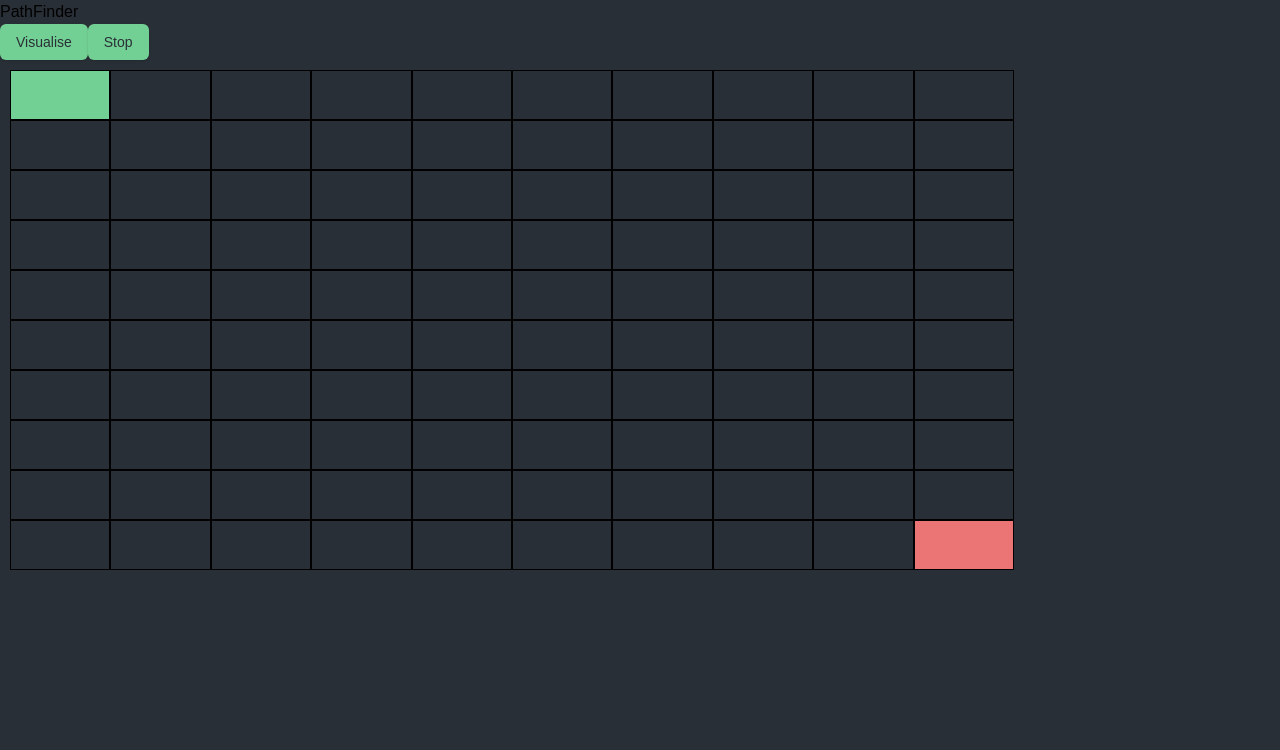
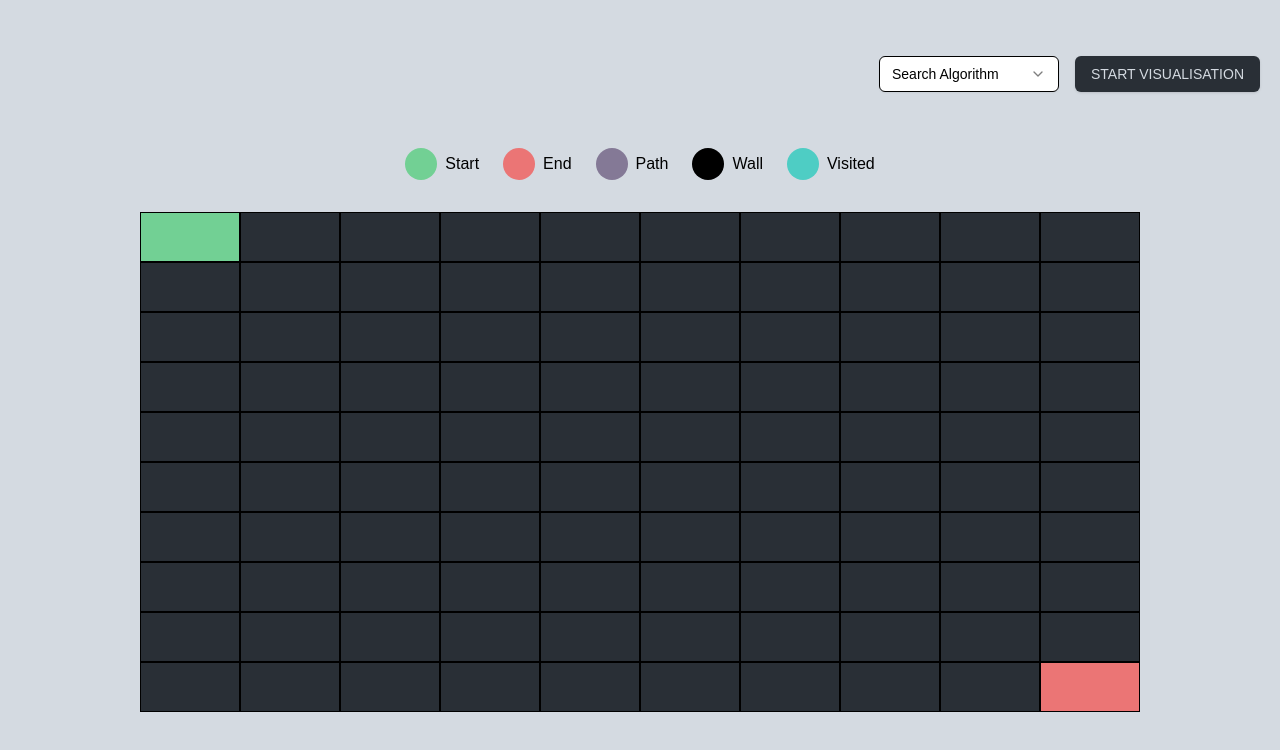
Before and after one commit to ChantelleKerr/algorithm-visualiser, a Next.js app: page /pathfinder in a window 1280 px wide. Shown: the top 750 px of the page. Built offline with nearby package versions, Linux system fonts and the light colour scheme.

Commit message:
Add control panel

```diff
--- a/app/globals.css
+++ b/app/globals.css
@@ -9,10 +9,10 @@
 
 @layer base {
   :root {
-    --background: #292f36;
+    --background: #d4dae1;
     --foreground: 240 10% 3.9%;
-    --primary: #72d094;
-    --primary-foreground: #292f36;
+    --primary: #292f36;
+    --primary-foreground: #d4dae1;
     --secondary: 240 4.8% 95.9%;
     --secondary-foreground: 240 5.9% 10%;
     --muted: 240 4.8% 95.9%;
@@ -24,14 +24,14 @@
     --destructive-foreground: #000;
   }
   .dark {
-    --background: 240 10% 3.9%;
+    --background: #d4dae1;
     --foreground: 0 0% 98%;
     --card: 240 10% 3.9%;
     --card-foreground: 0 0% 98%;
     --popover: 240 10% 3.9%;
     --popover-foreground: 0 0% 98%;
-    --primary: #72d094;
-    --primary-foreground: #292f36;
+    --primary: #292f36;
+    --primary-foreground: #d4dae1;
     --secondary: 240 3.7% 15.9%;
     --secondary-foreground: 0 0% 98%;
     --muted: 240 3.7% 15.9%;
--- a/app/layout.tsx
+++ b/app/layout.tsx
@@ -27,7 +27,7 @@
       <body
         className={`${geistSans.variable} ${geistMono.variable} antialiased`}
       >
-        {children}
+        <div className="px-5">{children}</div>
       </body>
     </html>
   );
--- a/app/pathfinder/page.tsx
+++ b/app/pathfinder/page.tsx
@@ -1,9 +1,23 @@
+"use client";
 import Grid from "@/components/Grid/Grid";
+import ControlPanel from "@/components/ControlPanel/ControlPanel";
+import NodePanel from "@/components/ControlPanel/NodePanel";
+import useGrid from "@/hooks/UseGrid";
+import { useEffect } from "react";
 
 const PathFinder = () => {
+  const { createGrid, grid, setGrid, ROWS, COLS } = useGrid();
+
+  useEffect(() => {
+    if (grid.length === 0) {
+      createGrid();
+    }
+  }, []);
   return (
     <>
-      <Grid />
+      <ControlPanel grid={grid} setGrid={setGrid} rows={ROWS} cols={COLS} />
+      <NodePanel />
+      <Grid grid={grid} rows={ROWS} cols={COLS} />
     </>
   );
 };
--- /dev/null
+++ b/components/ControlPanel/ControlPanel.tsx
@@ -0,0 +1,40 @@
+"use client";
+import { Button } from "@/components/ui/button";
+import {
+  Select,
+  SelectContent,
+  SelectItem,
+  SelectTrigger,
+  SelectValue,
+} from "@/components/ui/select";
+import { BFS } from "@/algorithms/pathfinder/bfs";
+import { Node } from "@/types/types";
+
+interface Props {
+  grid: Node[][];
+  setGrid: React.Dispatch<React.SetStateAction<Node[][]>>;
+  rows: number;
+  cols: number;
+}
+const ControlPanel = ({ grid, setGrid, rows, cols }: Props) => {
+  const visualiseAlgorithm = () => {
+    BFS(grid, grid[0][0], setGrid, rows, cols);
+  };
+
+  return (
+    <div className="flex w-full py-14 justify-end gap-4">
+      <Select>
+        <SelectTrigger className="w-[180px]">
+          <SelectValue placeholder="Search Algorithm" />
+        </SelectTrigger>
+        <SelectContent>
+          <SelectItem value="BFS">BFS</SelectItem>
+          <SelectItem value="DFS">DFS -- Coming Soon</SelectItem>
+        </SelectContent>
+      </Select>
+      <Button onClick={visualiseAlgorithm}>START VISUALISATION</Button>
+    </div>
+  );
+};
+
+export default ControlPanel;
--- /dev/null
+++ b/components/ControlPanel/NodePanel.tsx
@@ -0,0 +1,34 @@
+const NodePanelItem = ({
+  colour,
+  label,
+}: {
+  colour: string;
+  label: string;
+}) => {
+  return (
+    <li className="flex items-center gap-2">
+      <div className={`rounded-full w-8 h-8 ${colour}`} />
+      <span>{label}</span>
+    </li>
+  );
+};
+
+const NodePanel = () => {
+  const nodeTypes = [
+    { colour: "bg-start", label: "Start" },
+    { colour: "bg-end", label: "End" },
+    { colour: "bg-path", label: "Path" },
+    { colour: "bg-wall", label: "Wall" },
+    { colour: "bg-visited", label: "Visited" },
+  ];
+
+  return (
+    <ul className="flex justify-center gap-6 mb-8">
+      {nodeTypes.map((node, index) => (
+        <NodePanelItem key={index} colour={node.colour} label={node.label} />
+      ))}
+    </ul>
+  );
+};
+
+export default NodePanel;
--- a/components/Grid/Grid.tsx
+++ b/components/Grid/Grid.tsx
@@ -1,45 +1,33 @@
 "use client";
-import useGrid from "@/hooks/UseGrid";
 import { GridContainer, GridItem } from "@/styles/Grid.styles";
-import { useEffect } from "react";
-import { Button } from "@/components/ui/button";
-import { BFS } from "@/algorithms/pathfinder/bfs";
+import { Node } from "@/types/types";
 
-const Grid = () => {
-  const { grid, setGrid, createGrid, ROWS, COLS } = useGrid();
+interface Props {
+  grid: Node[][];
+  rows: number;
+  cols: number;
+}
 
-  if (grid.length === 0) createGrid();
-
+const Grid = ({ grid, rows, cols }: Props) => {
   const handleNodeClick = (row: number, col: number) => {
     console.log(row, col);
   };
 
-  const visualiseAlgorith = () => {
-    BFS(grid, grid[0][0], setGrid, ROWS, COLS);
-  };
-
-  useEffect(() => {
-    if (grid.length === 0) {
-      createGrid();
-    }
-  }, []);
-
   return (
     <>
-      <h1>PathFinder</h1>
-      <Button onClick={visualiseAlgorith}>Visualise</Button>
-      <Button> Stop</Button>
-      <GridContainer rows={ROWS} cols={COLS}>
+      <div className="w-full h-full flex items-center justify-center">
+        <GridContainer rows={rows} cols={cols}>
           {grid.map((row, rowIndex) =>
             row.map((node, colIndex) => (
               <GridItem
                 key={`${rowIndex}-${colIndex}`}
                 nodetype={node.type}
                 nodestatus={node.status}
-            ></GridItem>
+              />
             ))
           )}
         </GridContainer>
+      </div>
     </>
   );
 };
--- /dev/null
+++ b/components/ui/select.tsx
@@ -0,0 +1,159 @@
+"use client";
+
+import * as React from "react";
+import * as SelectPrimitive from "@radix-ui/react-select";
+import { Check, ChevronDown, ChevronUp } from "lucide-react";
+
+import { cn } from "@/lib/utils";
+
+const Select = SelectPrimitive.Root;
+
+const SelectGroup = SelectPrimitive.Group;
+
+const SelectValue = SelectPrimitive.Value;
+
+const SelectTrigger = React.forwardRef<
+  React.ElementRef<typeof SelectPrimitive.Trigger>,
+  React.ComponentPropsWithoutRef<typeof SelectPrimitive.Trigger>
+>(({ className, children, ...props }, ref) => (
+  <SelectPrimitive.Trigger
+    ref={ref}
+    className={cn(
+      "flex h-9 w-full items-center justify-between whitespace-nowrap rounded-md border border-input bg-white px-3 py-2 text-sm shadow-sm ring-offset-background placeholder:text-muted-foreground focus:outline-none focus:ring-1 focus:ring-ring disabled:cursor-not-allowed disabled:opacity-50 [&>span]:line-clamp-1",
+      className
+    )}
+    {...props}
+  >
+    {children}
+    <SelectPrimitive.Icon asChild>
+      <ChevronDown className="h-4 w-4 opacity-50" />
+    </SelectPrimitive.Icon>
+  </SelectPrimitive.Trigger>
+));
+SelectTrigger.displayName = SelectPrimitive.Trigger.displayName;
+
+const SelectScrollUpButton = React.forwardRef<
+  React.ElementRef<typeof SelectPrimitive.ScrollUpButton>,
+  React.ComponentPropsWithoutRef<typeof SelectPrimitive.ScrollUpButton>
+>(({ className, ...props }, ref) => (
+  <SelectPrimitive.ScrollUpButton
+    ref={ref}
+    className={cn(
+      "flex cursor-default items-center justify-center py-1",
+      className
+    )}
+    {...props}
+  >
+    <ChevronUp className="h-4 w-4" />
+  </SelectPrimitive.ScrollUpButton>
+));
+SelectScrollUpButton.displayName = SelectPrimitive.ScrollUpButton.displayName;
+
+const SelectScrollDownButton = React.forwardRef<
+  React.ElementRef<typeof SelectPrimitive.ScrollDownButton>,
+  React.ComponentPropsWithoutRef<typeof SelectPrimitive.ScrollDownButton>
+>(({ className, ...props }, ref) => (
+  <SelectPrimitive.ScrollDownButton
+    ref={ref}
+    className={cn(
+      "flex cursor-default items-center justify-center py-1",
+      className
+    )}
+    {...props}
+  >
+    <ChevronDown className="h-4 w-4" />
+  </SelectPrimitive.ScrollDownButton>
+));
+SelectScrollDownButton.displayName =
+  SelectPrimitive.ScrollDownButton.displayName;
+
+const SelectContent = React.forwardRef<
+  React.ElementRef<typeof SelectPrimitive.Content>,
+  React.ComponentPropsWithoutRef<typeof SelectPrimitive.Content>
+>(({ className, children, position = "popper", ...props }, ref) => (
+  <SelectPrimitive.Portal>
+    <SelectPrimitive.Content
+      ref={ref}
+      className={cn(
+        "relative z-50 max-h-96 min-w-[8rem] overflow-hidden rounded-md border bg-white text-popover-foreground shadow-md data-[state=open]:animate-in data-[state=closed]:animate-out data-[state=closed]:fade-out-0 data-[state=open]:fade-in-0 data-[state=closed]:zoom-out-95 data-[state=open]:zoom-in-95 data-[side=bottom]:slide-in-from-top-2 data-[side=left]:slide-in-from-right-2 data-[side=right]:slide-in-from-left-2 data-[side=top]:slide-in-from-bottom-2",
+        position === "popper" &&
+          "data-[side=bottom]:translate-y-1 data-[side=left]:-translate-x-1 data-[side=right]:translate-x-1 data-[side=top]:-translate-y-1",
+        className
+      )}
+      position={position}
+      {...props}
+    >
+      <SelectScrollUpButton />
+      <SelectPrimitive.Viewport
+        className={cn(
+          "p-1",
+          position === "popper" &&
+            "h-[var(--radix-select-trigger-height)] w-full min-w-[var(--radix-select-trigger-width)]"
+        )}
+      >
+        {children}
+      </SelectPrimitive.Viewport>
+      <SelectScrollDownButton />
+    </SelectPrimitive.Content>
+  </SelectPrimitive.Portal>
+));
+SelectContent.displayName = SelectPrimitive.Content.displayName;
+
+const SelectLabel = React.forwardRef<
+  React.ElementRef<typeof SelectPrimitive.Label>,
+  React.ComponentPropsWithoutRef<typeof SelectPrimitive.Label>
+>(({ className, ...props }, ref) => (
+  <SelectPrimitive.Label
+    ref={ref}
+    className={cn("px-2 py-1.5 text-sm font-semibold", className)}
+    {...props}
+  />
+));
+SelectLabel.displayName = SelectPrimitive.Label.displayName;
+
+const SelectItem = React.forwardRef<
+  React.ElementRef<typeof SelectPrimitive.Item>,
+  React.ComponentPropsWithoutRef<typeof SelectPrimitive.Item>
+>(({ className, children, ...props }, ref) => (
+  <SelectPrimitive.Item
+    ref={ref}
+    className={cn(
+      "relative flex w-full cursor-default select-none items-center rounded-sm py-1.5 pl-2 pr-8 text-sm outline-none focus:bg-accent focus:text-accent-foreground data-[disabled]:pointer-events-none data-[disabled]:opacity-50",
+      className
+    )}
+    {...props}
+  >
+    <span className="absolute right-2 flex h-3.5 w-3.5 items-center justify-center">
+      <SelectPrimitive.ItemIndicator>
+        <Check className="h-4 w-4" />
+      </SelectPrimitive.ItemIndicator>
+    </span>
+    <SelectPrimitive.ItemText>{children}</SelectPrimitive.ItemText>
+  </SelectPrimitive.Item>
+));
+SelectItem.displayName = SelectPrimitive.Item.displayName;
+
+const SelectSeparator = React.forwardRef<
+  React.ElementRef<typeof SelectPrimitive.Separator>,
+  React.ComponentPropsWithoutRef<typeof SelectPrimitive.Separator>
+>(({ className, ...props }, ref) => (
+  <SelectPrimitive.Separator
+    ref={ref}
+    className={cn("-mx-1 my-1 h-px bg-muted", className)}
+    {...props}
+  />
+));
+SelectSeparator.displayName = SelectPrimitive.Separator.displayName;
+
+export {
+  Select,
+  SelectGroup,
+  SelectValue,
+  SelectTrigger,
+  SelectContent,
+  SelectLabel,
+  SelectItem,
+  SelectSeparator,
+  SelectScrollUpButton,
+  SelectScrollDownButton,
+};
--- a/hooks/UseGrid.ts
+++ b/hooks/UseGrid.ts
@@ -37,6 +37,7 @@
       }
       newGrid.push(newRow);
     }
+    console.log("EWFWEF ", newGrid);
     setGrid(newGrid);
   };
 
--- a/package.json
+++ b/package.json
@@ -9,6 +9,7 @@
     "lint": "next lint"
   },
   "dependencies": {
+    "@radix-ui/react-select": "^2.1.4",
     "@radix-ui/react-slot": "^1.1.1",
     "@types/styled-components": "^5.1.34",
     "class-variance-authority": "^0.7.1",
--- a/styles/Grid.styles.ts
+++ b/styles/Grid.styles.ts
@@ -4,9 +4,8 @@
 export const GridContainer = styled.div<GridContainerProps>`
   display: grid;
   grid-template-columns: repeat(${(props) => props.cols}, 1fr);
-
-  padding: 10px;
-  max-width: 80vw;
+  width: min(90vw, ${(props) => props.cols * 100}px);
+  max-height: 80vh;
 `;
 
 export const GridItem = styled.div<{
--- a/tailwind.config.ts
+++ b/tailwind.config.ts
@@ -12,6 +12,12 @@
       colors: {
         background: "var(--background)",
         foreground: "var(--foreground)",
+        start: "#72D094",
+        end: "#EB7575",
+        path: "#847996",
+        wall: "black",
+        visited: "#4ECDC4",
+
         card: {
           DEFAULT: "hsl(var(--card))",
           foreground: "hsl(var(--card-foreground))",
```
Also changed, not shown: 1 other file (tests, documents, lock files or other folders). Lines whose indentation alone changed are shown as unchanged.
